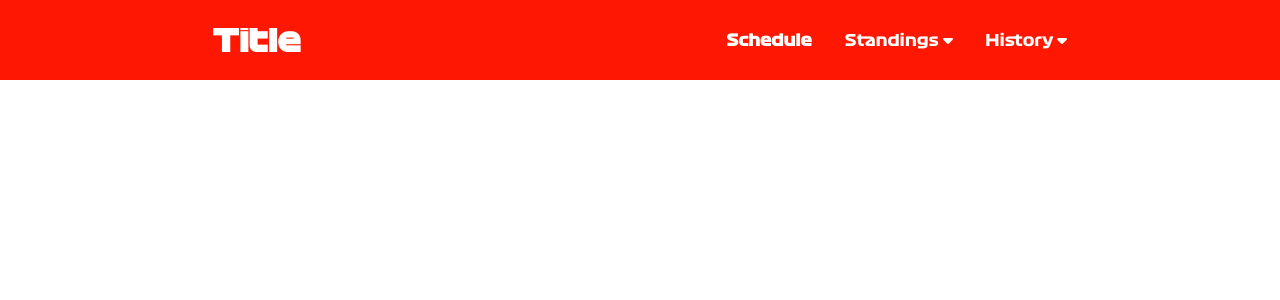
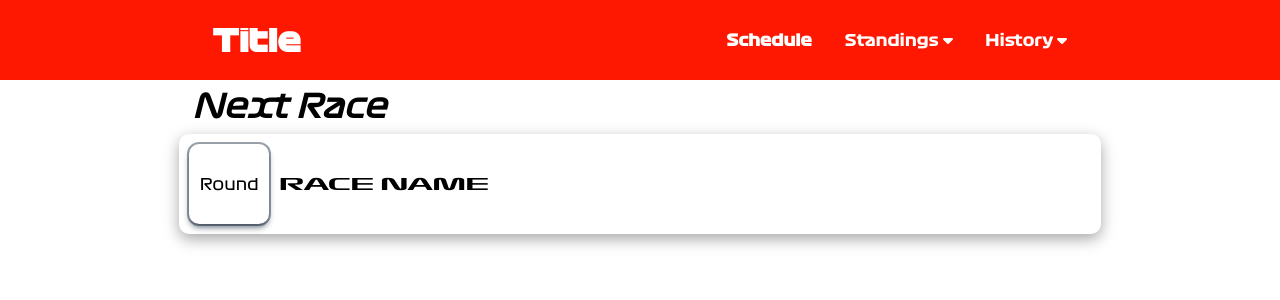
Before and after one commit to David-SDA/f1_webapp, a React (Create React App) app: page / in a window 1280 px wide. Shown: the top 300 px of the page. Built offline with nearby package versions, Linux system fonts and the light colour scheme; no server answers.

Commit message:
Début d'ajout d'une partie de la prochaine course

```diff
--- a/src/App.css
+++ b/src/App.css
@@ -3,3 +3,10 @@
     padding: 0;
     box-sizing: border-box;
 }
+
+.App{
+    display: flex;
+    flex-direction: column;
+    justify-content: center;
+    align-items: center;
+}
--- a/src/App.js
+++ b/src/App.js
@@ -6,11 +6,13 @@ import './fonts/Formula1-Regular.ttf';
 import './fonts/Formula1-Wide.ttf';
 
 import Navbar from './components/Navbar';
+import NextRace from './components/NextRace';
 
 function App() {
     return (
         <div className="App">
             <Navbar />
+            <NextRace />
         </div>
     );
 }
--- a/src/components/Navbar.js
+++ b/src/components/Navbar.js
@@ -1,5 +1,4 @@
 import '../styles/navBar.css';
-import '../fonts/Formula1-Bold.ttf';
 import { FontAwesomeIcon } from '@fortawesome/react-fontawesome';
 import { faCaretDown } from '@fortawesome/free-solid-svg-icons';
 
--- /dev/null
+++ b/src/components/NextRace.js
@@ -0,0 +1,37 @@
+import React, { useEffect, useState } from "react";
+import '../styles/NextRace.css';
+
+export default function NextRace(){
+    const [isLoading, setIsLoading] = useState(true);
+    const [race, setRace] = useState([]);
+
+    const fetchInfo = async () => {
+        try{
+            const response = await fetch('https://ergast.com/api/f1/current/next.json');
+            const data = await response.json();
+            setRace(data.MRData.RaceTable);
+        }catch(error){
+            console.log(error);
+        }finally{
+            setIsLoading(false);
+        }
+    };
+
+    useEffect(() => {
+        fetchInfo();
+    }, []);
+
+    return (
+        <div className="nextRaceContainer">
+            <h1 className="titleNextRace">Next Race</h1>
+            <div className="raceContainer">
+                <div className="roundContainer">
+                    <p className="roundText">Round</p>
+                    <p className="roundNumber">{race?.round}</p>
+                </div>
+                <p className="raceName">RACE NAME</p>
+            </div>
+
+        </div>
+    );
+}
--- /dev/null
+++ b/src/styles/NextRace.css
@@ -0,0 +1,49 @@
+.nextRaceContainer{
+    display: flex;
+    flex-direction: column;
+    justify-content: center;
+    align-items: center;
+    width: 80vw;
+}
+
+.titleNextRace{
+    align-self: flex-start;
+    margin: 1vh 0 1vh 5vw;
+    font-family: 'Formula1-Regular';
+    font-style: italic;
+}
+
+.raceContainer{
+    box-shadow: rgba(0, 0, 0, 0.35) 0px 5px 15px;
+    border-radius: 10px;
+    width: 90%;
+    display: flex;
+    flex-direction: row;
+    align-items: center;
+}
+
+.roundContainer{
+    box-shadow: rgba(6, 24, 44, 0.4) 0px 0px 0px 2px, rgba(6, 24, 44, 0.65) 0px 4px 6px -1px, rgba(255, 255, 255, 0.08) 0px 1px 0px inset;
+    border-radius: 10px;
+    margin: 10px;
+    width: 10vh;
+    height: 10vh;
+    display: flex;
+    flex-direction: column;
+    justify-content: center;
+    align-items: center;
+}
+
+.roundText{
+    font-family: 'Formula1-Regular';
+    font-size: 1rem;
+}
+
+.roundNumber{
+    font-family: 'Formula1-Wide';
+    font-size: 1rem;
+}
+
+.raceName{
+    font-family: 'Formula1-Wide';
+}
```
